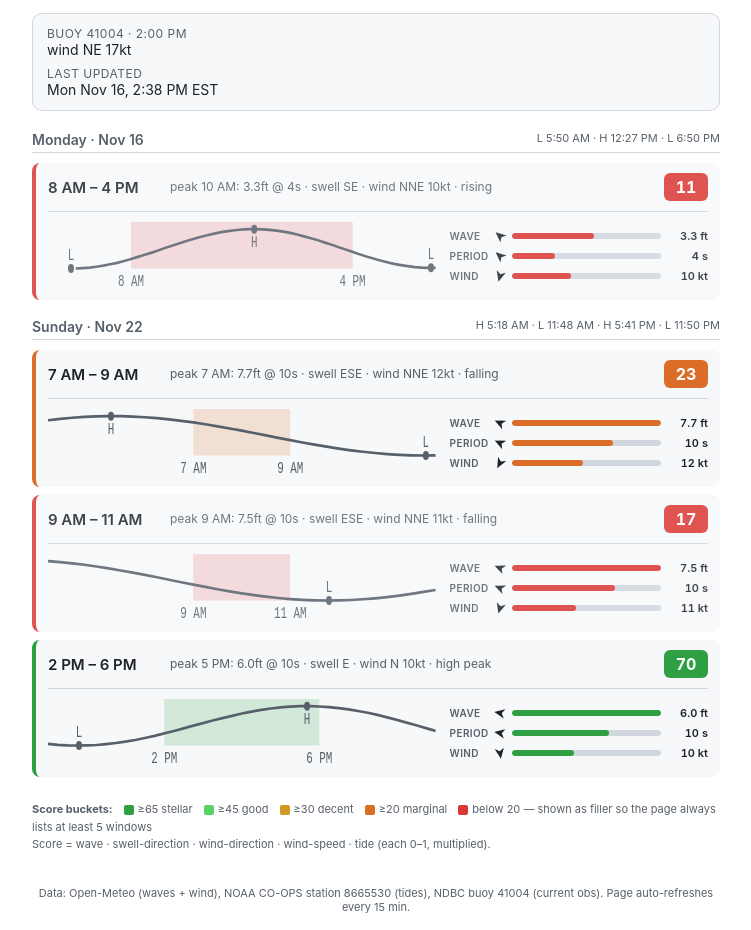
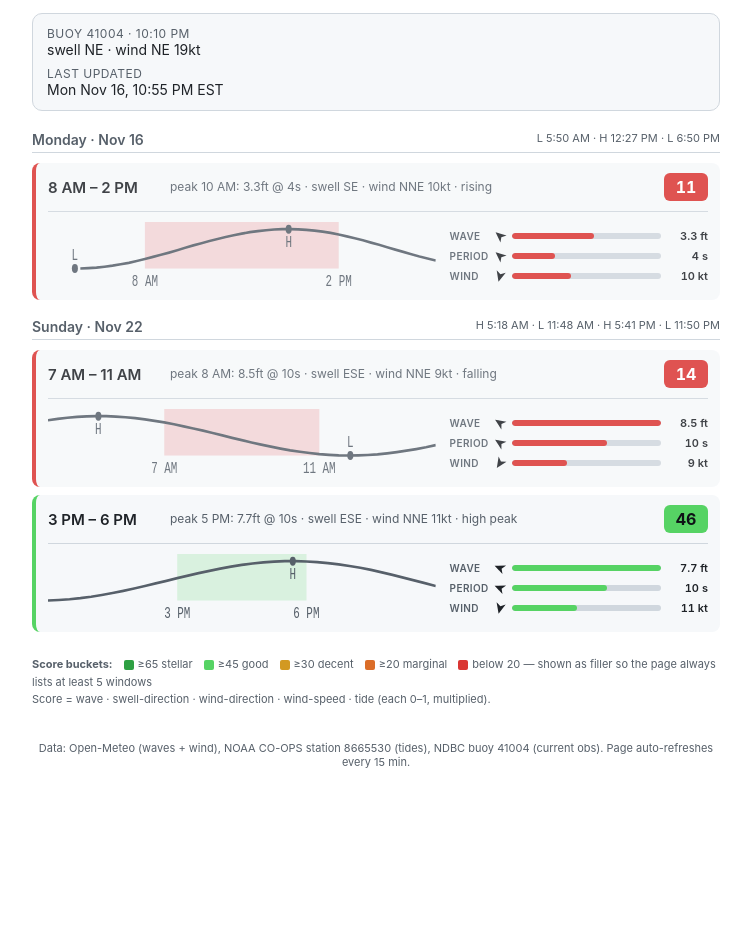
Before and after one commit to Formlyspencer/surf-forecast, a plain HTML site: page docs/index.html in a window 1280 px wide. Shown: the part 67-997 px from the top of the page, without its empty margins (264-1015 px from the left). After the commit the page ends 852 px from the top, so only its background shows below. Drawn offline with Linux system fonts and the light colour scheme.

Commit message:
Update forecast 2026-11-17 03:55 UTC

```diff
--- a/docs/index.html
+++ b/docs/index.html
@@ -133,10 +133,10 @@ footer { font-size: 11px; color: var(--muted); margin-top: 32px; text-align: cen
 <div class="subtitle">Folly Beach, SC · 7-day outlook</div>
 
 <div class="now">
-  <div class="label">Buoy 41004 · 2:00 PM</div>
-  wind NE 17kt
+  <div class="label">Buoy 41004 · 10:10 PM</div>
+  swell NE · wind NE 19kt
   <div class="label" style="margin-top:8px">Last updated</div>
-  Mon Nov 16, 2:38 PM EST
+  Mon Nov 16, 10:55 PM EST
 </div>
 
 
@@ -145,16 +145,16 @@ footer { font-size: 11px; color: var(--muted); margin-top: 32px; text-align: cen
 
 <div class="window red">
   <div class="win-header">
-    <div class="win-time">8 AM – 4 PM</div>
+    <div class="win-time">8 AM – 2 PM</div>
     <div class="win-detail">peak 10 AM: 3.3ft @ 4s · swell SE · wind NNE 10kt · rising</div>
     <div class="win-score red">11</div>
   </div>
   <div class="win-visuals">
     <svg class="tide-spark" viewBox="0 0 320 38" preserveAspectRatio="none">
-<rect x="68.6" y="0" width="182.9" height="26.0" fill="var(--red)" opacity="0.18"/>
-<path class="tide-line" d="M22.9,26.0 L28.6,25.8 L34.3,25.5 L40.0,25.0 L45.7,24.4 L51.4,23.6 L57.1,22.8 L62.9,21.8 L68.6,20.7 L74.3,19.5 L80.0,18.3 L85.7,17.1 L91.4,15.8 L97.1,14.4 L102.9,13.1 L108.6,11.9 L114.3,10.6 L120.0,9.5 L125.7,8.4 L131.4,7.4 L137.1,6.5 L142.9,5.7 L148.6,5.1 L154.3,4.6 L160.0,4.2 L165.7,4.0 L171.4,4.0 L177.1,4.1 L182.9,4.4 L188.6,4.8 L194.3,5.4 L200.0,6.1 L205.7,7.0 L211.4,8.0 L217.1,9.1 L222.9,10.2 L228.6,11.5 L234.3,12.7 L240.0,14.1 L245.7,15.4 L251.4,16.7 L257.1,18.0 L262.9,19.3 L268.6,20.4 L274.3,21.5 L280.0,22.5 L285.7,23.4 L291.4,24.1 L297.1,24.7 L302.9,25.2 L308.6,25.5 L314.3,25.6 L320.0,25.6"/>
-<circle cx="19.0" cy="26.0" r="2.5" fill="var(--muted)"/><text x="19.0" y="21.0" text-anchor="middle">L</text><circle cx="170.3" cy="4.0" r="2.5" fill="var(--muted)"/><text x="170.3" y="14.0" text-anchor="middle">H</text><circle cx="316.2" cy="25.6" r="2.5" fill="var(--muted)"/><text x="316.2" y="20.6" text-anchor="middle">L</text>
-<text x="68.6" y="36.0" text-anchor="middle">8 AM</text><text x="251.4" y="36.0" text-anchor="middle">4 PM</text>
+<rect x="80.0" y="0" width="160.0" height="26.0" fill="var(--red)" opacity="0.18"/>
+<path class="tide-line" d="M26.7,26.0 L33.3,25.8 L40.0,25.5 L46.7,25.0 L53.3,24.4 L60.0,23.6 L66.7,22.8 L73.3,21.8 L80.0,20.7 L86.7,19.5 L93.3,18.3 L100.0,17.1 L106.7,15.8 L113.3,14.4 L120.0,13.1 L126.7,11.9 L133.3,10.6 L140.0,9.5 L146.7,8.4 L153.3,7.4 L160.0,6.5 L166.7,5.7 L173.3,5.1 L180.0,4.6 L186.7,4.2 L193.3,4.0 L200.0,4.0 L206.7,4.1 L213.3,4.4 L220.0,4.8 L226.7,5.4 L233.3,6.1 L240.0,7.0 L246.7,8.0 L253.3,9.1 L260.0,10.2 L266.7,11.5 L273.3,12.7 L280.0,14.1 L286.7,15.4 L293.3,16.7 L300.0,18.0 L306.7,19.3 L313.3,20.4 L320.0,21.5"/>
+<circle cx="22.2" cy="26.0" r="2.5" fill="var(--muted)"/><text x="22.2" y="21.0" text-anchor="middle">L</text><circle cx="198.7" cy="4.0" r="2.5" fill="var(--muted)"/><text x="198.7" y="14.0" text-anchor="middle">H</text>
+<text x="80.0" y="36.0" text-anchor="middle">8 AM</text><text x="240.0" y="36.0" text-anchor="middle">2 PM</text>
 </svg>
     <div class="metric-bars">
   <div class="metric-bar">
@@ -184,109 +184,73 @@ footer { font-size: 11px; color: var(--muted); margin-top: 32px; text-align: cen
 <div class="day">
   <div class="day-header"><span>Sunday · Nov 22</span><span class="tide-line">H 5:18 AM · L 11:48 AM · H 5:41 PM · L 11:50 PM</span></div>
 
-<div class="window orange">
+<div class="window red">
   <div class="win-header">
-    <div class="win-time">7 AM – 9 AM</div>
-    <div class="win-detail">peak 7 AM: 7.7ft @ 10s · swell ESE · wind NNE 12kt · falling</div>
-    <div class="win-score orange">23</div>
+    <div class="win-time">7 AM – 11 AM</div>
+    <div class="win-detail">peak 8 AM: 8.5ft @ 10s · swell ESE · wind NNE 9kt · falling</div>
+    <div class="win-score red">14</div>
   </div>
   <div class="win-visuals">
     <svg class="tide-spark" viewBox="0 0 320 38" preserveAspectRatio="none">
-<rect x="120.0" y="0" width="80.0" height="26.0" fill="var(--orange)" opacity="0.18"/>
-<path class="tide-line" d="M0.0,6.3 L10.0,5.5 L20.0,4.9 L30.0,4.4 L40.0,4.1 L50.0,4.0 L60.0,4.0 L70.0,4.3 L80.0,4.6 L90.0,5.1 L100.0,5.8 L110.0,6.6 L120.0,7.5 L130.0,8.5 L140.0,9.7 L150.0,10.9 L160.0,12.1 L170.0,13.4 L180.0,14.7 L190.0,16.1 L200.0,17.4 L210.0,18.7 L220.0,19.9 L230.0,21.0 L240.0,22.1 L250.0,23.1 L260.0,23.9 L270.0,24.6 L280.0,25.2 L290.0,25.6 L300.0,25.9 L310.0,26.0 L320.0,25.9"/>
-<circle cx="52.0" cy="4.0" r="2.5" fill="var(--muted)"/><text x="52.0" y="14.0" text-anchor="middle">H</text><circle cx="312.0" cy="26.0" r="2.5" fill="var(--muted)"/><text x="312.0" y="21.0" text-anchor="middle">L</text>
-<text x="120.0" y="36.0" text-anchor="middle">7 AM</text><text x="200.0" y="36.0" text-anchor="middle">9 AM</text>
+<rect x="96.0" y="0" width="128.0" height="26.0" fill="var(--red)" opacity="0.18"/>
+<path class="tide-line" d="M0.0,6.3 L8.0,5.5 L16.0,4.9 L24.0,4.4 L32.0,4.1 L40.0,4.0 L48.0,4.0 L56.0,4.3 L64.0,4.6 L72.0,5.1 L80.0,5.8 L88.0,6.6 L96.0,7.5 L104.0,8.5 L112.0,9.7 L120.0,10.9 L128.0,12.1 L136.0,13.4 L144.0,14.7 L152.0,16.1 L160.0,17.4 L168.0,18.7 L176.0,19.9 L184.0,21.0 L192.0,22.1 L200.0,23.1 L208.0,23.9 L216.0,24.6 L224.0,25.2 L232.0,25.6 L240.0,25.9 L248.0,26.0 L256.0,25.9 L264.0,25.7 L272.0,25.4 L280.0,24.8 L288.0,24.1 L296.0,23.3 L304.0,22.4 L312.0,21.4 L320.0,20.2"/>
+<circle cx="41.6" cy="4.0" r="2.5" fill="var(--muted)"/><text x="41.6" y="14.0" text-anchor="middle">H</text><circle cx="249.6" cy="26.0" r="2.5" fill="var(--muted)"/><text x="249.6" y="21.0" text-anchor="middle">L</text>
+<text x="96.0" y="36.0" text-anchor="middle">7 AM</text><text x="224.0" y="36.0" text-anchor="middle">11 AM</text>
 </svg>
     <div class="metric-bars">
   <div class="metric-bar">
     <span class="label">Wave</span>
-    <svg class="dir-arrow" width="14" height="14" viewBox="0 0 12 12"><path d="M6 1 L10 10 L6 7.5 L2 10 Z" transform="rotate(296 6 6)" fill="currentColor"/></svg>
-    <div class="track"><div class="fill" style="width:100%;background:var(--orange)"></div></div>
-    <span class="value">7.7 ft</span>
+    <svg class="dir-arrow" width="14" height="14" viewBox="0 0 12 12"><path d="M6 1 L10 10 L6 7.5 L2 10 Z" transform="rotate(303 6 6)" fill="currentColor"/></svg>
+    <div class="track"><div class="fill" style="width:100%;background:var(--red)"></div></div>
+    <span class="value">8.5 ft</span>
   </div>
 <div class="metric-bar">
     <span class="label">Period</span>
-    <svg class="dir-arrow" width="14" height="14" viewBox="0 0 12 12"><path d="M6 1 L10 10 L6 7.5 L2 10 Z" transform="rotate(296 6 6)" fill="currentColor"/></svg>
-    <div class="track"><div class="fill" style="width:68%;background:var(--orange)"></div></div>
+    <svg class="dir-arrow" width="14" height="14" viewBox="0 0 12 12"><path d="M6 1 L10 10 L6 7.5 L2 10 Z" transform="rotate(303 6 6)" fill="currentColor"/></svg>
+    <div class="track"><div class="fill" style="width:64%;background:var(--red)"></div></div>
     <span class="value">10 s</span>
   </div>
 <div class="metric-bar">
     <span class="label">Wind</span>
-    <svg class="dir-arrow" width="14" height="14" viewBox="0 0 12 12"><path d="M6 1 L10 10 L6 7.5 L2 10 Z" transform="rotate(208 6 6)" fill="currentColor"/></svg>
-    <div class="track"><div class="fill" style="width:48%;background:var(--orange)"></div></div>
-    <span class="value">12 kt</span>
+    <svg class="dir-arrow" width="14" height="14" viewBox="0 0 12 12"><path d="M6 1 L10 10 L6 7.5 L2 10 Z" transform="rotate(213 6 6)" fill="currentColor"/></svg>
+    <div class="track"><div class="fill" style="width:37%;background:var(--red)"></div></div>
+    <span class="value">9 kt</span>
   </div>
 </div>
   </div>
 </div>
 
-<div class="window red">
+<div class="window light-green">
   <div class="win-header">
-    <div class="win-time">9 AM – 11 AM</div>
-    <div class="win-detail">peak 9 AM: 7.5ft @ 10s · swell ESE · wind NNE 11kt · falling</div>
-    <div class="win-score red">17</div>
+    <div class="win-time">3 PM – 6 PM</div>
+    <div class="win-detail">peak 5 PM: 7.7ft @ 10s · swell ESE · wind NNE 11kt · high peak</div>
+    <div class="win-score light-green">46</div>
   </div>
   <div class="win-visuals">
     <svg class="tide-spark" viewBox="0 0 320 38" preserveAspectRatio="none">
-<rect x="120.0" y="0" width="80.0" height="26.0" fill="var(--red)" opacity="0.18"/>
-<path class="tide-line" d="M0.0,4.0 L10.0,4.5 L20.0,5.2 L30.0,6.0 L40.0,7.0 L50.0,8.0 L60.0,9.2 L70.0,10.4 L80.0,11.7 L90.0,13.0 L100.0,14.4 L110.0,15.8 L120.0,17.1 L130.0,18.4 L140.0,19.7 L150.0,20.9 L160.0,22.0 L170.0,23.0 L180.0,23.8 L190.0,24.6 L200.0,25.2 L210.0,25.6 L220.0,25.9 L230.0,26.0 L240.0,25.9 L250.0,25.7 L260.0,25.3 L270.0,24.8 L280.0,24.1 L290.0,23.3 L300.0,22.3 L310.0,21.2 L320.0,20.1"/>
-<circle cx="232.0" cy="26.0" r="2.5" fill="var(--muted)"/><text x="232.0" y="21.0" text-anchor="middle">L</text>
-<text x="120.0" y="36.0" text-anchor="middle">9 AM</text><text x="200.0" y="36.0" text-anchor="middle">11 AM</text>
+<rect x="106.7" y="0" width="106.7" height="26.0" fill="var(--light-green)" opacity="0.18"/>
+<path class="tide-line" d="M0.0,26.0 L8.9,25.7 L17.8,25.3 L26.7,24.7 L35.6,23.9 L44.4,22.9 L53.3,21.8 L62.2,20.6 L71.1,19.3 L80.0,17.9 L88.9,16.4 L97.8,15.0 L106.7,13.5 L115.6,12.1 L124.4,10.7 L133.3,9.4 L142.2,8.2 L151.1,7.1 L160.0,6.1 L168.9,5.3 L177.8,4.7 L186.7,4.3 L195.6,4.0 L204.4,4.0 L213.3,4.2 L222.2,4.5 L231.1,5.1 L240.0,5.8 L248.9,6.7 L257.8,7.7 L266.7,8.9 L275.6,10.3 L284.4,11.7 L293.3,13.2 L302.2,14.7 L311.1,16.3 L320.0,17.9"/>
+<circle cx="202.1" cy="4.0" r="2.5" fill="var(--muted)"/><text x="202.1" y="14.0" text-anchor="middle">H</text>
+<text x="106.7" y="36.0" text-anchor="middle">3 PM</text><text x="213.3" y="36.0" text-anchor="middle">6 PM</text>
 </svg>
     <div class="metric-bars">
   <div class="metric-bar">
     <span class="label">Wave</span>
     <svg class="dir-arrow" width="14" height="14" viewBox="0 0 12 12"><path d="M6 1 L10 10 L6 7.5 L2 10 Z" transform="rotate(293 6 6)" fill="currentColor"/></svg>
-    <div class="track"><div class="fill" style="width:100%;background:var(--red)"></div></div>
-    <span class="value">7.5 ft</span>
+    <div class="track"><div class="fill" style="width:100%;background:var(--light-green)"></div></div>
+    <span class="value">7.7 ft</span>
   </div>
 <div class="metric-bar">
     <span class="label">Period</span>
     <svg class="dir-arrow" width="14" height="14" viewBox="0 0 12 12"><path d="M6 1 L10 10 L6 7.5 L2 10 Z" transform="rotate(293 6 6)" fill="currentColor"/></svg>
-    <div class="track"><div class="fill" style="width:69%;background:var(--red)"></div></div>
+    <div class="track"><div class="fill" style="width:64%;background:var(--light-green)"></div></div>
     <span class="value">10 s</span>
   </div>
 <div class="metric-bar">
     <span class="label">Wind</span>
-    <svg class="dir-arrow" width="14" height="14" viewBox="0 0 12 12"><path d="M6 1 L10 10 L6 7.5 L2 10 Z" transform="rotate(196 6 6)" fill="currentColor"/></svg>
-    <div class="track"><div class="fill" style="width:43%;background:var(--red)"></div></div>
+    <svg class="dir-arrow" width="14" height="14" viewBox="0 0 12 12"><path d="M6 1 L10 10 L6 7.5 L2 10 Z" transform="rotate(194 6 6)" fill="currentColor"/></svg>
+    <div class="track"><div class="fill" style="width:44%;background:var(--light-green)"></div></div>
     <span class="value">11 kt</span>
-  </div>
-</div>
-  </div>
-</div>
-
-<div class="window bright-green">
-  <div class="win-header">
-    <div class="win-time">2 PM – 6 PM</div>
-    <div class="win-detail">peak 5 PM: 6.0ft @ 10s · swell E · wind N 10kt · high peak</div>
-    <div class="win-score bright-green">70</div>
-  </div>
-  <div class="win-visuals">
-    <svg class="tide-spark" viewBox="0 0 320 38" preserveAspectRatio="none">
-<rect x="96.0" y="0" width="128.0" height="26.0" fill="var(--bright-green)" opacity="0.18"/>
-<path class="tide-line" d="M0.0,25.1 L8.0,25.6 L16.0,25.9 L24.0,26.0 L32.0,25.9 L40.0,25.7 L48.0,25.2 L56.0,24.6 L64.0,23.8 L72.0,22.9 L80.0,21.8 L88.0,20.6 L96.0,19.2 L104.0,17.9 L112.0,16.4 L120.0,14.9 L128.0,13.5 L136.0,12.0 L144.0,10.7 L152.0,9.4 L160.0,8.1 L168.0,7.1 L176.0,6.1 L184.0,5.3 L192.0,4.7 L200.0,4.3 L208.0,4.0 L216.0,4.0 L224.0,4.2 L232.0,4.5 L240.0,5.1 L248.0,5.8 L256.0,6.7 L264.0,7.7 L272.0,8.9 L280.0,10.3 L288.0,11.7 L296.0,13.2 L304.0,14.7 L312.0,16.3 L320.0,17.8"/>
-<circle cx="25.6" cy="26.0" r="2.5" fill="var(--muted)"/><text x="25.6" y="21.0" text-anchor="middle">L</text><circle cx="213.9" cy="4.0" r="2.5" fill="var(--muted)"/><text x="213.9" y="14.0" text-anchor="middle">H</text>
-<text x="96.0" y="36.0" text-anchor="middle">2 PM</text><text x="224.0" y="36.0" text-anchor="middle">6 PM</text>
-</svg>
-    <div class="metric-bars">
-  <div class="metric-bar">
-    <span class="label">Wave</span>
-    <svg class="dir-arrow" width="14" height="14" viewBox="0 0 12 12"><path d="M6 1 L10 10 L6 7.5 L2 10 Z" transform="rotate(280 6 6)" fill="currentColor"/></svg>
-    <div class="track"><div class="fill" style="width:100%;background:var(--bright-green)"></div></div>
-    <span class="value">6.0 ft</span>
-  </div>
-<div class="metric-bar">
-    <span class="label">Period</span>
-    <svg class="dir-arrow" width="14" height="14" viewBox="0 0 12 12"><path d="M6 1 L10 10 L6 7.5 L2 10 Z" transform="rotate(280 6 6)" fill="currentColor"/></svg>
-    <div class="track"><div class="fill" style="width:65%;background:var(--bright-green)"></div></div>
-    <span class="value">10 s</span>
-  </div>
-<div class="metric-bar">
-    <span class="label">Wind</span>
-    <svg class="dir-arrow" width="14" height="14" viewBox="0 0 12 12"><path d="M6 1 L10 10 L6 7.5 L2 10 Z" transform="rotate(171 6 6)" fill="currentColor"/></svg>
-    <div class="track"><div class="fill" style="width:42%;background:var(--bright-green)"></div></div>
-    <span class="value">10 kt</span>
   </div>
 </div>
   </div>
```
